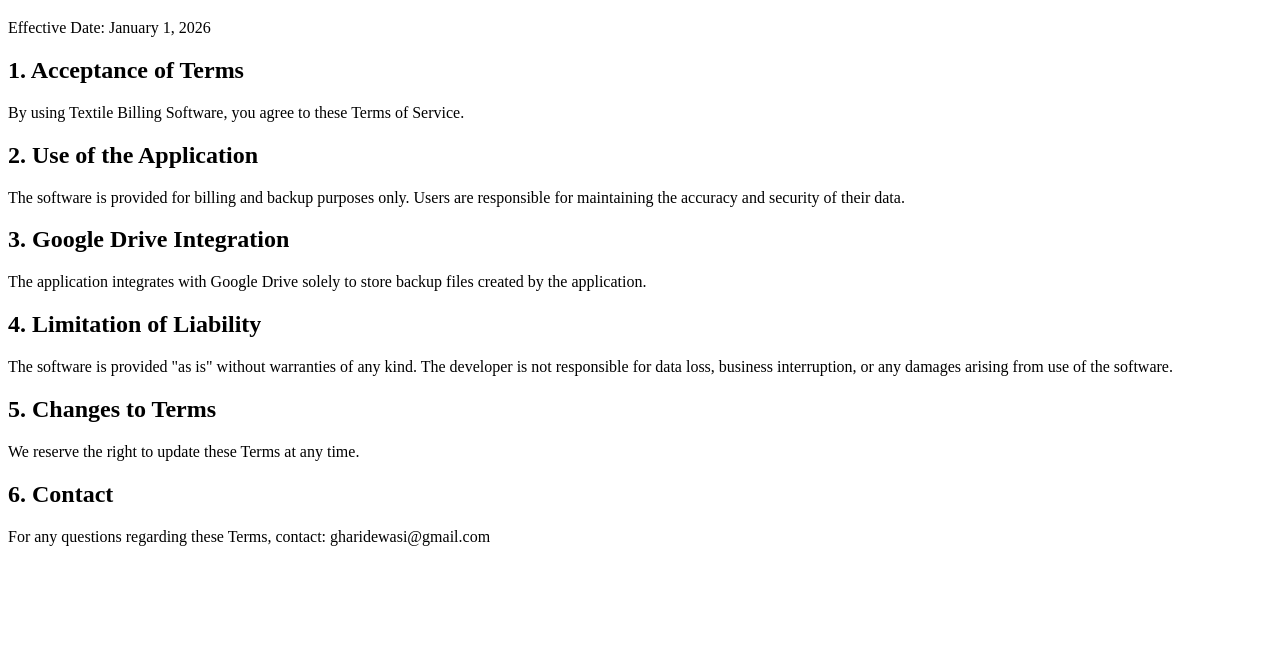
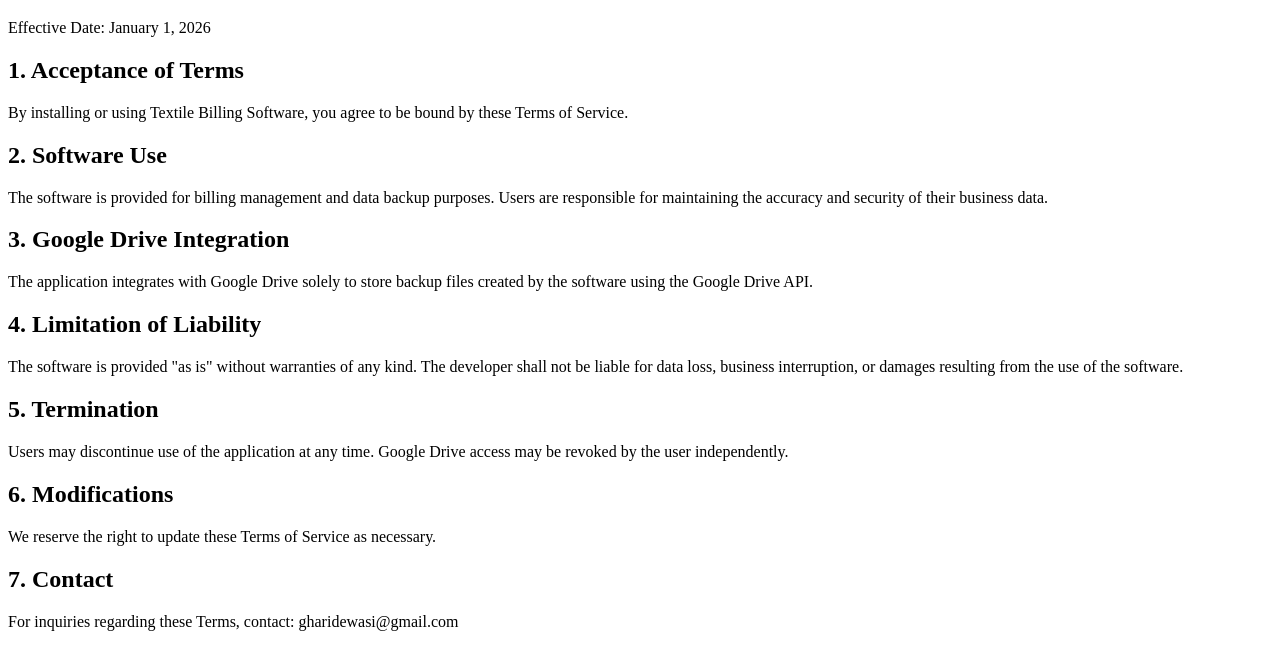
Before and after one commit to ParteekSandhu25/textile-billing-legal, a plain HTML site: page terms.html in a window 1280 px wide. Shown: the part 61-730 px from the top of the page. Drawn offline with Linux system fonts and the light colour scheme.

Commit message:
upgraded terms.html

```diff
--- a/terms.html
+++ b/terms.html
@@ -11,36 +11,42 @@
 
   <h2>1. Acceptance of Terms</h2>
   <p>
-    By using Textile Billing Software, you agree to these Terms of Service.
+    By installing or using Textile Billing Software, you agree to be bound by these Terms of Service.
   </p>
 
-  <h2>2. Use of the Application</h2>
+  <h2>2. Software Use</h2>
   <p>
-    The software is provided for billing and backup purposes only.
-    Users are responsible for maintaining the accuracy and security of their data.
+    The software is provided for billing management and data backup purposes.
+    Users are responsible for maintaining the accuracy and security of their business data.
   </p>
 
   <h2>3. Google Drive Integration</h2>
   <p>
     The application integrates with Google Drive solely to store backup files
-    created by the application.
+    created by the software using the Google Drive API.
   </p>
 
   <h2>4. Limitation of Liability</h2>
   <p>
     The software is provided "as is" without warranties of any kind.
-    The developer is not responsible for data loss, business interruption,
-    or any damages arising from use of the software.
+    The developer shall not be liable for data loss, business interruption,
+    or damages resulting from the use of the software.
   </p>
 
-  <h2>5. Changes to Terms</h2>
+  <h2>5. Termination</h2>
   <p>
-    We reserve the right to update these Terms at any time.
+    Users may discontinue use of the application at any time.
+    Google Drive access may be revoked by the user independently.
   </p>
 
-  <h2>6. Contact</h2>
+  <h2>6. Modifications</h2>
   <p>
-    For any questions regarding these Terms, contact:
+    We reserve the right to update these Terms of Service as necessary.
+  </p>
+
+  <h2>7. Contact</h2>
+  <p>
+    For inquiries regarding these Terms, contact:
     gharidewasi@gmail.com
   </p>
 </body>
```
